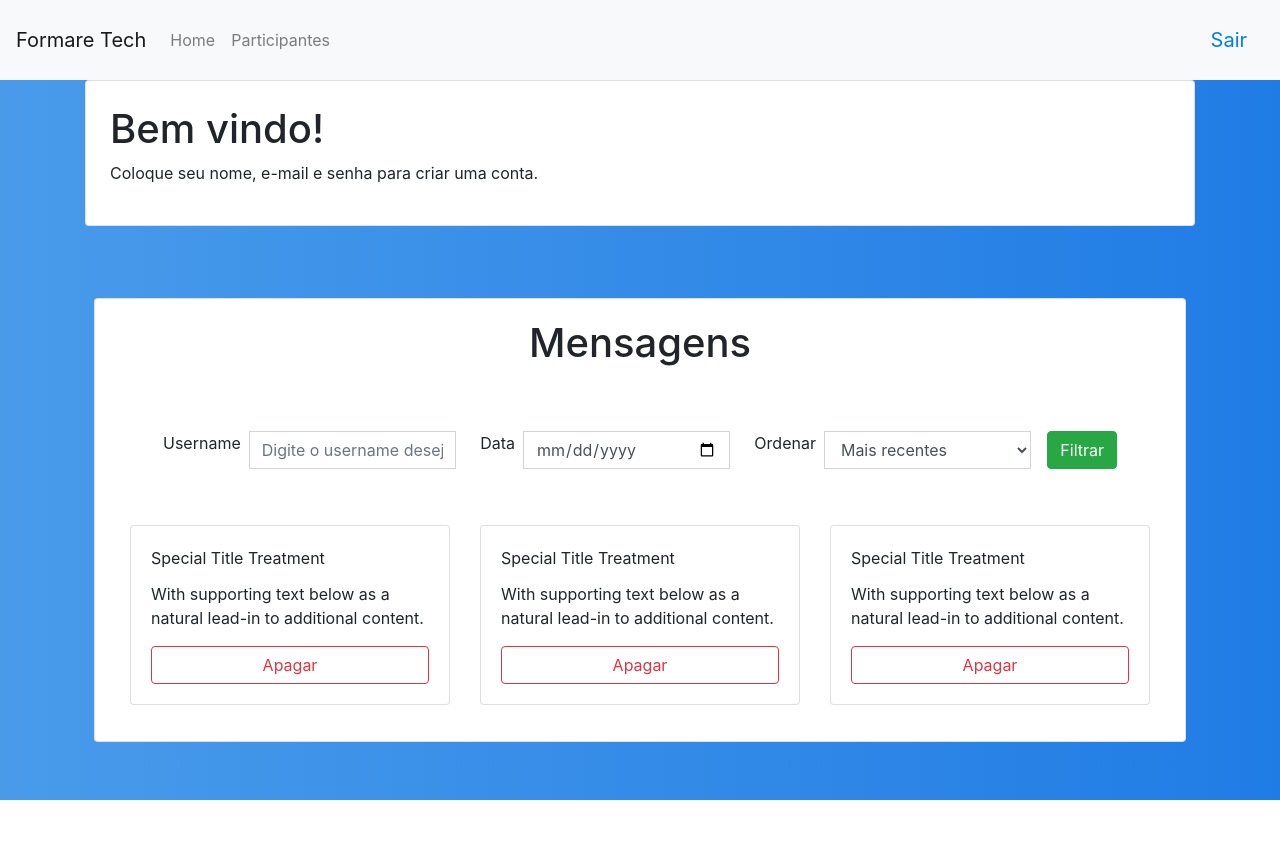
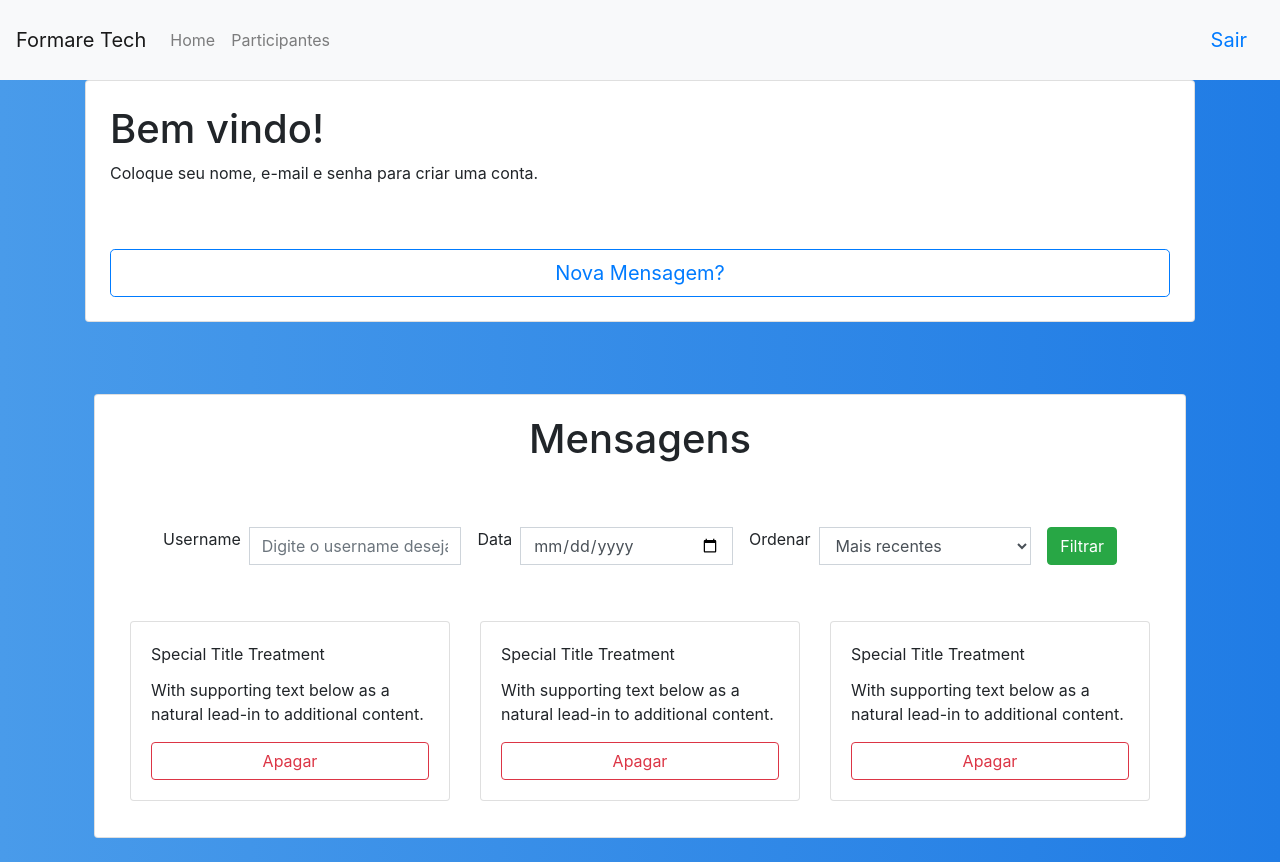
Before and after one commit to alefwhite/aplicacao_consultor, a React (Create React App) app in the folder frontend/: page /home in a window 1280 px wide. Before the commit the page ends 800 px from the top, so only its background shows below. Built offline with nearby package versions, Linux system fonts and the light colour scheme.

Commit message:
"Incluindo botao de nova mensagem"

```diff
--- a/frontend/src/pages/Home/index.js
+++ b/frontend/src/pages/Home/index.js
@@ -1,7 +1,25 @@
-import React from 'react';
+import React, { useState } from 'react';
 import  './style.css';
 import { Link } from 'react-router-dom';
-import { Container, Row, Col, Form, Input, InputGroup, Card, CardBody, Button, CardTitle, CardText, Label} from 'reactstrap';
+import {
+    Container,
+    Row,
+    Col,
+    Form,
+    Input,
+    InputGroup,
+    Card,
+    CardBody,
+    Button,
+    CardTitle,
+    CardText,
+    Label,
+    Modal,
+    ModalHeader,
+    ModalBody,
+    ModalFooter,
+    FormGroup
+} from 'reactstrap';
 import Header from '../../assets/components/Header';
 import toastr from 'toastr';
 
@@ -24,11 +42,13 @@ toastr.options = {
 }
 
  const Home = () => {
+    const [modal, setModal] = useState(false);
+    const toggle = () => setModal(!modal);
 
-     const handleLogin = (e) => {
+    const handleLogin = (e) => {
         e.preventDefault();
         alert("Login efetuado com sucesso..")
-     }
+    }
 
     return (
         <>
@@ -44,6 +64,11 @@ toastr.options = {
                                         Coloque seu nome, e-mail e senha para criar uma conta.<br/>
 
                                     </p>
+                                    <Row>
+                                        <Col md="12" className="mt-5">
+                                            <Button outline color="primary" size="lg" block onClick={toggle}>Nova Mensagem?</Button>
+                                        </Col>
+                                    </Row>
                                 </CardBody>
                             </Card>
                         </Col>
@@ -57,13 +82,13 @@ toastr.options = {
                                             <Label for="exampleDate">Username</Label>
                                             <Input
                                                 type="text"
-                                                className="ml-2 mr-4"
+                                                className="ml-2 mr-3"
                                                 placeholder="Digite o username desejado"
                                             />
 
                                             <Label for="exampleDate">Data</Label>
                                             <Input
-                                                className="ml-2 mr-4"
+                                                className="ml-2 mr-3"
                                                 type="date"
                                                 name="date"
                                                 id="exampleDate"
@@ -112,6 +137,21 @@ toastr.options = {
                     </Row>
                 </Container>
             </div>
+            <Modal isOpen={modal} toggle={toggle} >
+                <ModalHeader toggle={toggle}>Inserir Nova Mensagem</ModalHeader>
+                <ModalBody>
+                    <FormGroup  className="p-1">
+                        <Col sm="12">
+                            <Label for="msg" style={{fontSize:"1.2em"}}>Escreva aqui sua mensagem!</Label>
+                            <Input type="textarea" name="text" id="msg" size="lg" style={{height:"150px"}}/>
+                        </Col>
+                    </FormGroup>
+                </ModalBody>
+                <ModalFooter>
+                    <Button outline color="info" onClick={toggle}>Salvar</Button>{' '}
+                    <Button outline color="secondary" onClick={toggle}>Sair</Button>
+                </ModalFooter>
+            </Modal>
         </>
     );
  }
```
